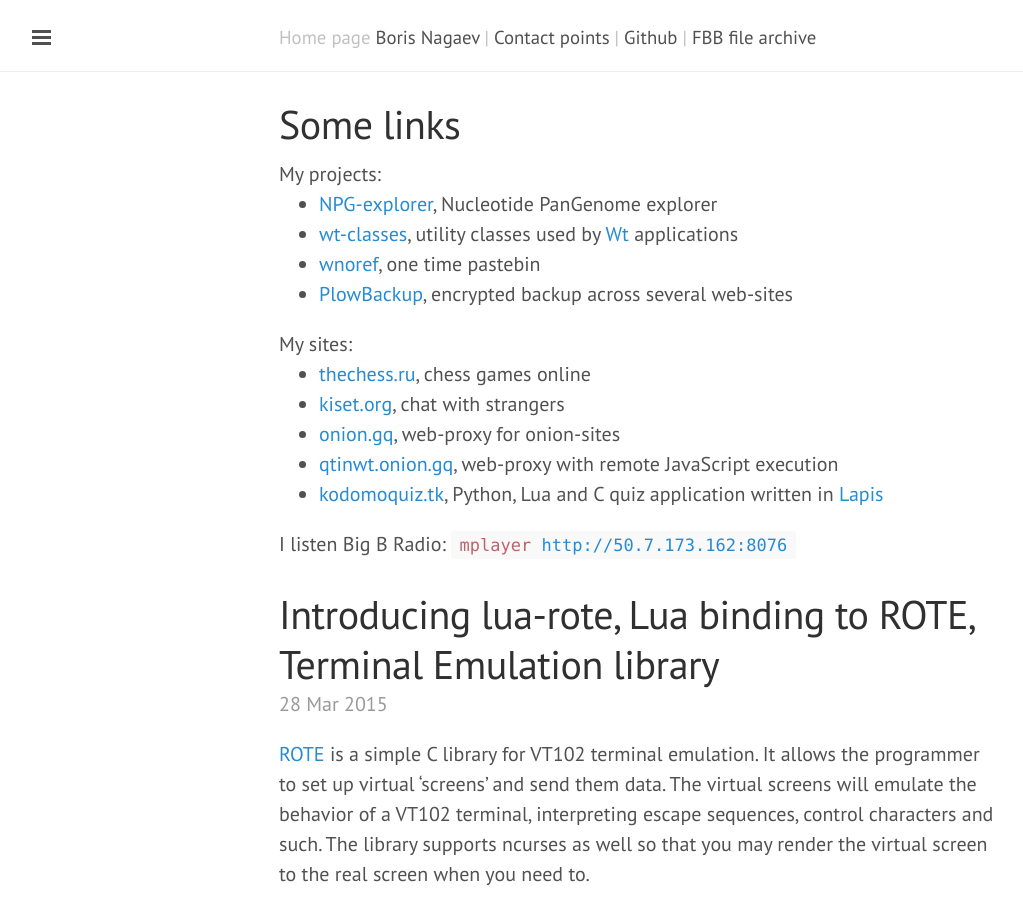
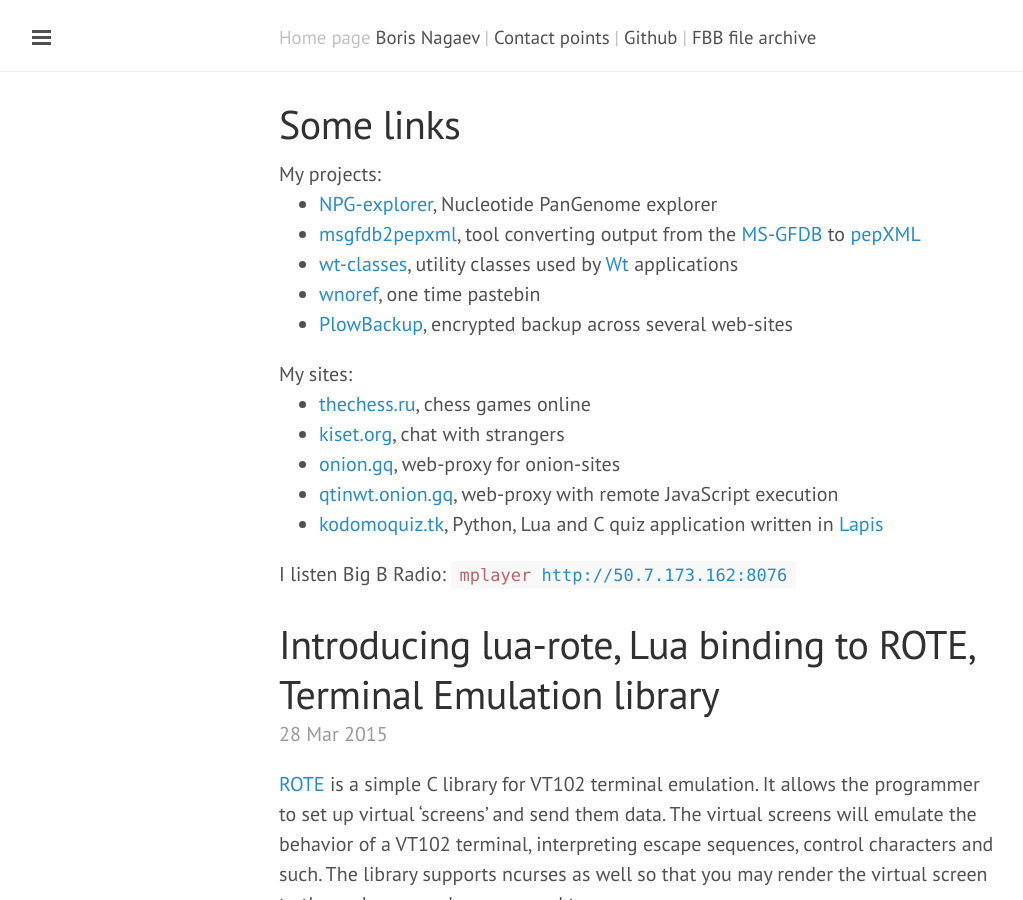
Before and after one commit to starius/starius.github.io, a Jekyll site: the page built from index.html, in a window 1280 px wide and 900 px high. Shown: the whole window, without its empty margins (1-1024 px from the left). Built offline with Jekyll 4.4.1, drawn with Linux system fonts in a browser that asks for light colours; Markdown is read by kramdown in place of the engine named in the settings; the list of posts is cut into pages by our own code.

Commit message:
add msgfdb2pepxml to the list of projects

```diff
--- a/index.html
+++ b/index.html
@@ -9,6 +9,12 @@
 <ul>
   <li><a href="http://mouse.belozersky.msu.ru/tools/npge.html"
          >NPG-explorer</a>, Nucleotide PanGenome explorer</li>
+  <li><a href="http://ms-utils.org/msgfdb2pepxml/"
+         >msgfdb2pepxml</a>, tool converting output from the
+     <a href="http://proteomics.ucsd.edu/Software/MSGFDB.html"
+        >MS-GFDB</a> to <a
+        href="http://tools.proteomecenter.org/wiki/index.php?title=Formats:pepXML"
+        >pepXML</a></li>
   <li><a href="http://starius.ru/wt-classes/reference/"
          >wt-classes</a>, utility classes used by
       <a href="http://webtoolkit.eu">Wt</a> applications</li>
```
